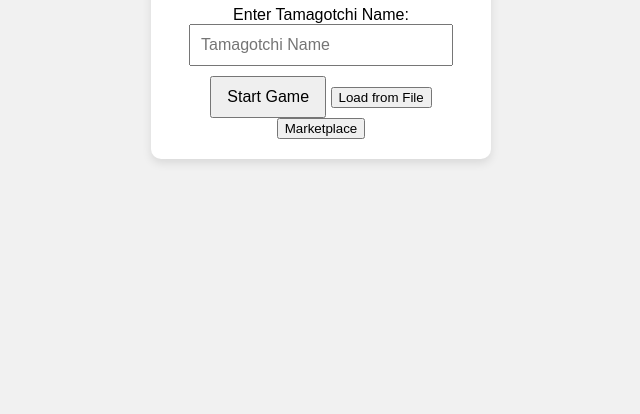
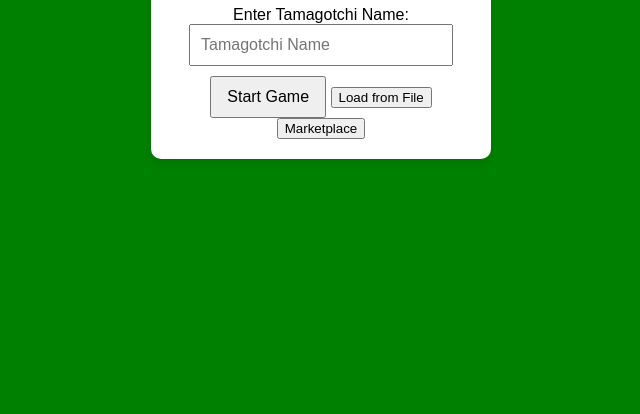
Before and after one commit to Balloonmagic/tamogotchiwebapp, a plain HTML site: page index.html in a window 1280 px wide. Shown: the part 386-800 px from the top of the page, without its empty margins (319-959 px from the left). Drawn offline with Linux system fonts and the light colour scheme.

Commit message:
Update styles.css

```diff
--- a/styles.css
+++ b/styles.css
@@ -1,6 +1,6 @@
 body {
     font-family: Arial, sans-serif;
-    background-color: #f1f1f1;
+    background-color: #008000;
     display: flex;
     justify-content: center;
     align-items: center;
```
